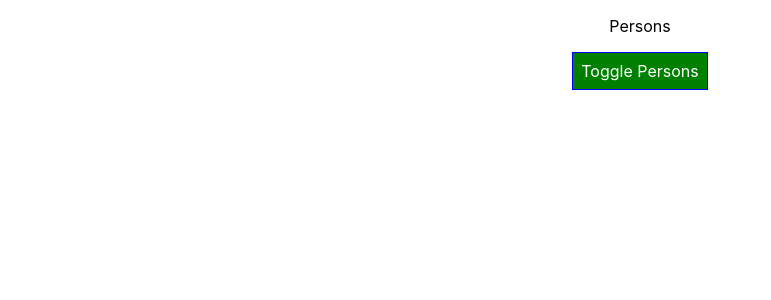
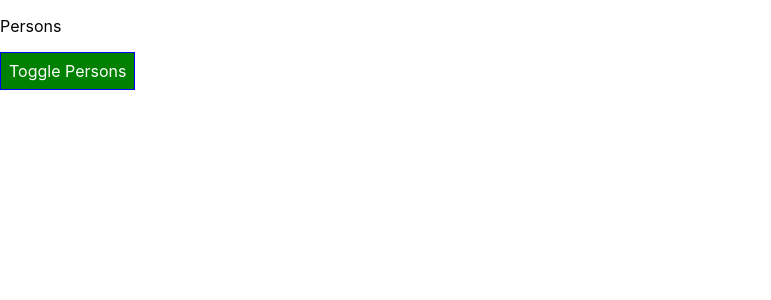
Before and after one commit to jscholar/react-tutorial, a React app: page / in a window 1280 px wide. Shown: the top 300 px of the page, without its empty margins (0-771 px from the left). Built offline with nearby package versions, Linux system fonts and the light colour scheme.

Commit message:
changed to css module imports.

```diff
--- a/src/App.js
+++ b/src/App.js
@@ -2,7 +2,7 @@ import React from 'react';
 import Person from './Person/Person'
 import Radium, { StyleRoot } from 'radium'
 
-import './App.css';
+import classes from './App.css';
 
 
 class App extends React.Component {
@@ -83,20 +83,20 @@ class App extends React.Component {
       }
     }
 
-    const classes = [];
+    const assignedClasses = [];
 
     if(this.state.persons.length <= 2 ) {
-      classes.push('red');
+      assignedClasses.push(assignedClasses.red);
     }
 
     if (this.state.persons.length <= 1) {
-      classes.push('bold');
+      assignedClasses.push(assignedClasses.bold);
     }
 
     return (
       <StyleRoot>
-      <div className="App">
-      <p className={classes.join(' ')}>Persons</p>
+      <div className={classes.App}>
+      <p className={assignedClasses.join(' ')}>Persons</p>
         <button
           style={style}
           onClick={this.togglePersonHandler}>Toggle Persons</button>
--- a/src/Person/Person.js
+++ b/src/Person/Person.js
@@ -1,6 +1,6 @@
 import React from 'react';
 import Radium from 'radium';
-import styles from './Person.module.css';
+import classes from './Person.module.css';
 
 const person = ( props ) => {
     const style = {
@@ -9,7 +9,7 @@ const person = ( props ) => {
         }
     }
     return (
-        <div className={styles.Person} style={style}>
+        <div className={classes.Person} style={style}>
             <p onClick={props.click}>I'm {props.name} and I'm {props.age} years old</p>
             <input type="text" onChange={props.changed} value={props.name}/>
         </div>
```
